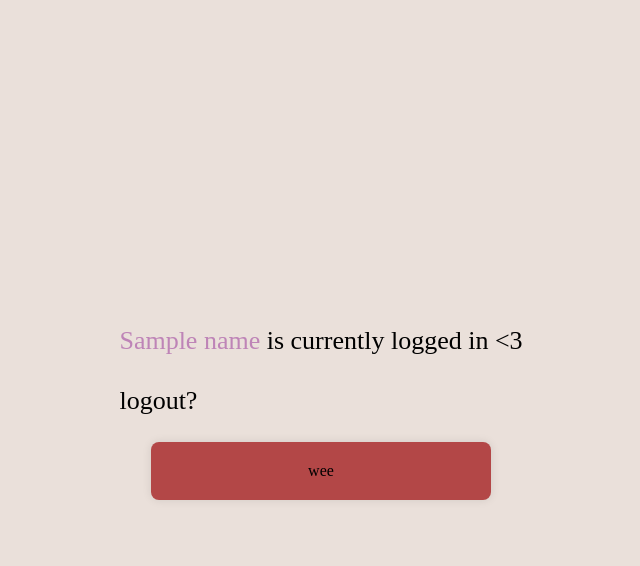
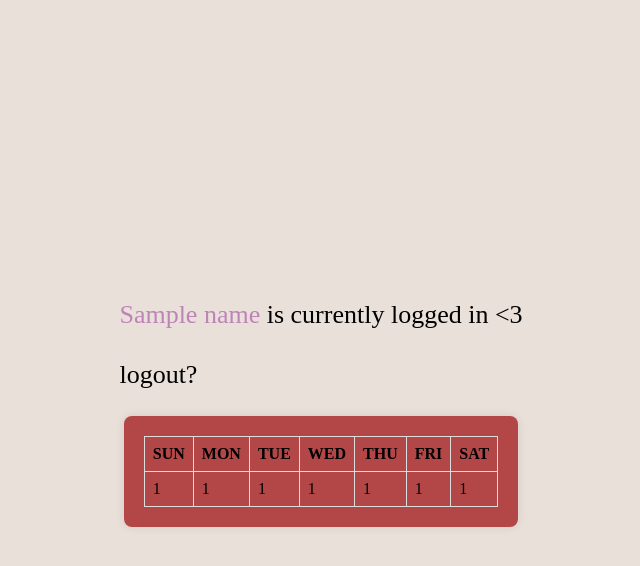
Before and after one commit to tintedwindow/fiore, a Flask app: template templates/home.html in a window 1280 px wide. Shown: the top 566 px of the page, without its empty margins (319-959 px from the left). Run offline with Flask 3, Linux system fonts and the light colour scheme; the template is opened without the code that fills it: most values are stand-ins (such as "Sample title", 1, 10 or a date in 2020); some libraries are stand-ins or nearby versions; some web fonts are replaced.

Commit message:
Initial calander display

```diff
--- a/static/styles_3.css
+++ b/static/styles_3.css
@@ -13,7 +13,6 @@ body {
 }
 
 .calander-container {
-    width: 300px;
     padding: 20px;
     background-color: rgb(179, 71, 71);
     backdrop-filter: blur(10px);
@@ -22,6 +21,21 @@ body {
     text-align: center;
 }
 
+.calander {
+    border-collapse: collapse;
+}
+
+th {
+    border: 1px solid #dddddd;
+    text-align: left;
+    padding: 8px;
+  }
+
+td {
+    border: 1px solid #dddddd;
+    text-align: left;
+    padding: 8px;
+}
 
 .login-form input[type="text"],
 .login-form input[type="password"] {
--- a/templates/home.html
+++ b/templates/home.html
@@ -13,7 +13,26 @@
 </p>
 
 <div class="calander-container">
-    wee
+    <table class="calander">
+        <tr>
+            <th>SUN</th>
+            <th>MON</th>
+            <th>TUE</th>
+            <th>WED</th>
+            <th>THU</th>
+            <th>FRI</th>
+            <th>SAT</th>
+        </tr>
+        <tr>
+            <td>1</td>
+            <td>1</td>
+            <td>1</td>
+            <td>1</td>
+            <td>1</td>
+            <td>1</td>
+            <td>1</td>
+        </tr>
+    </table>
 </div>
 
 {% endblock %}
```
Also changed, not shown: 1 other file.
